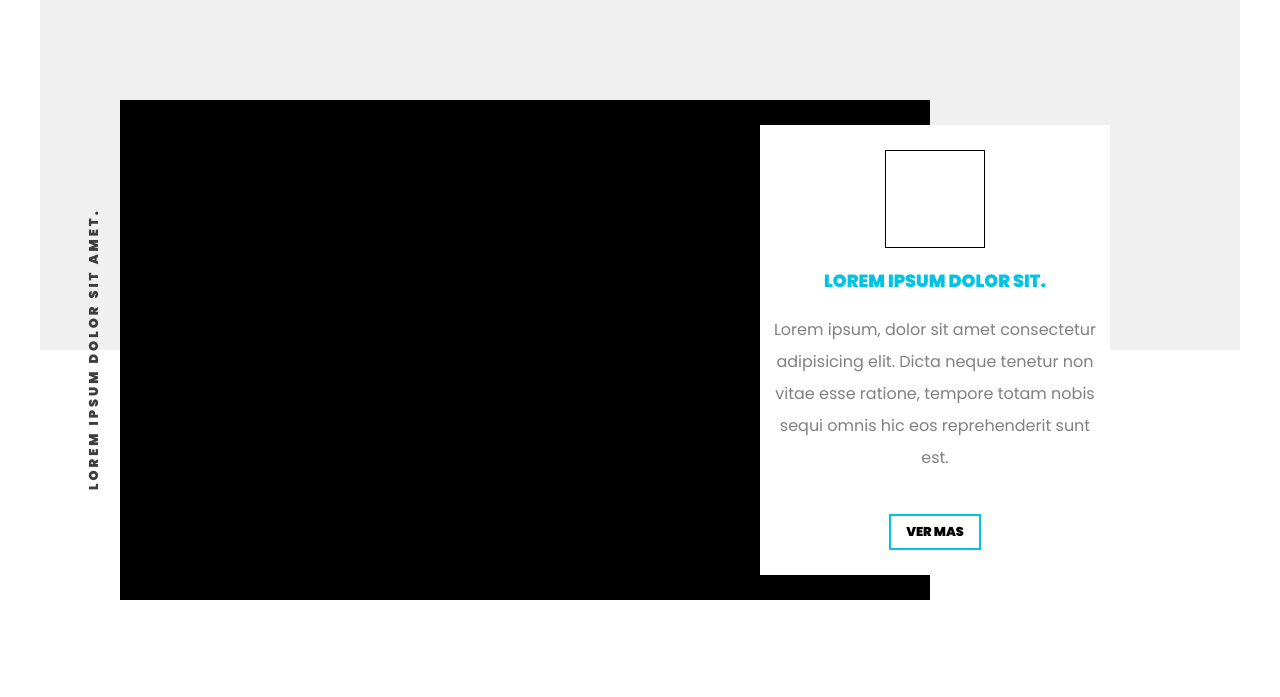
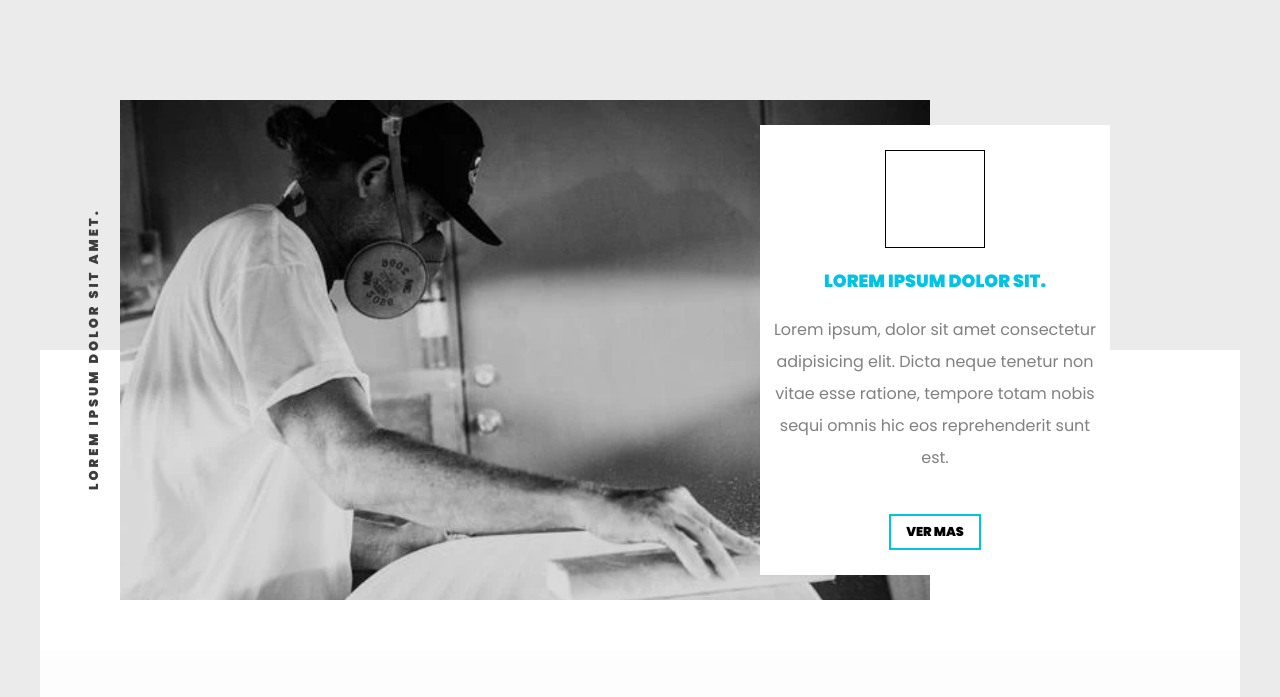
Before and after one commit to Diego-Aldao/Exo-Surf, a plain HTML site: page index.html in a window 1280 px wide. Shown: the part 1690-2387 px from the top of the page. Drawn offline with Linux system fonts and the light colour scheme.

Commit message:
añadida la imagen de trabajo comprimida

```diff
--- a/css/main.scss
+++ b/css/main.scss
@@ -18,7 +18,6 @@ body {
   overflow-x: hidden;
   font-family: var(--fuente-principal);
   background: rgb(235, 235, 235);
-  background: white;
 }
 
 .contenido-centrado {
@@ -174,7 +173,7 @@ body {
   grid-template-columns: 1fr;
   padding-top: 50px;
   padding-bottom: 200px;
-  background: linear-gradient(white 50%, rgb(240, 240, 240) 50%);
+  background: linear-gradient(white 50%, rgb(235, 235, 235) 50%);
 
   .descripcion-header {
     @include flexbox(column, flex-start, center);
@@ -252,7 +251,7 @@ body {
 .ofertas {
   padding-top: 50px;
   padding-bottom: 50px;
-  background: rgb(240, 240, 240);
+  background: rgb(235, 235, 235);
   .img-principal {
     width: 100%;
     height: 500px;
@@ -363,7 +362,7 @@ body {
 .trabajo {
   padding-top: 50px;
   padding-bottom: 50px;
-  background: linear-gradient(rgb(240, 240, 240) 50%, white 50%);
+  background: linear-gradient(rgb(235, 235, 235) 50%, white 50%);
   position: relative;
   .carta-trabajo {
     padding: 25px 10px;
@@ -406,7 +405,8 @@ body {
     .img-trabajo {
       grid-column: 1 / 2;
       display: block;
-      background: black;
+      background: url("/video/AIPAAWA-9784_600x600.webp") center / cover
+        no-repeat;
     }
     .carta-trabajo {
       grid-column: 2 / 3;
```
Also changed, not shown: css/main.css, video/AIPAAWA-9784_600x600.webp (added), 1 other file.
